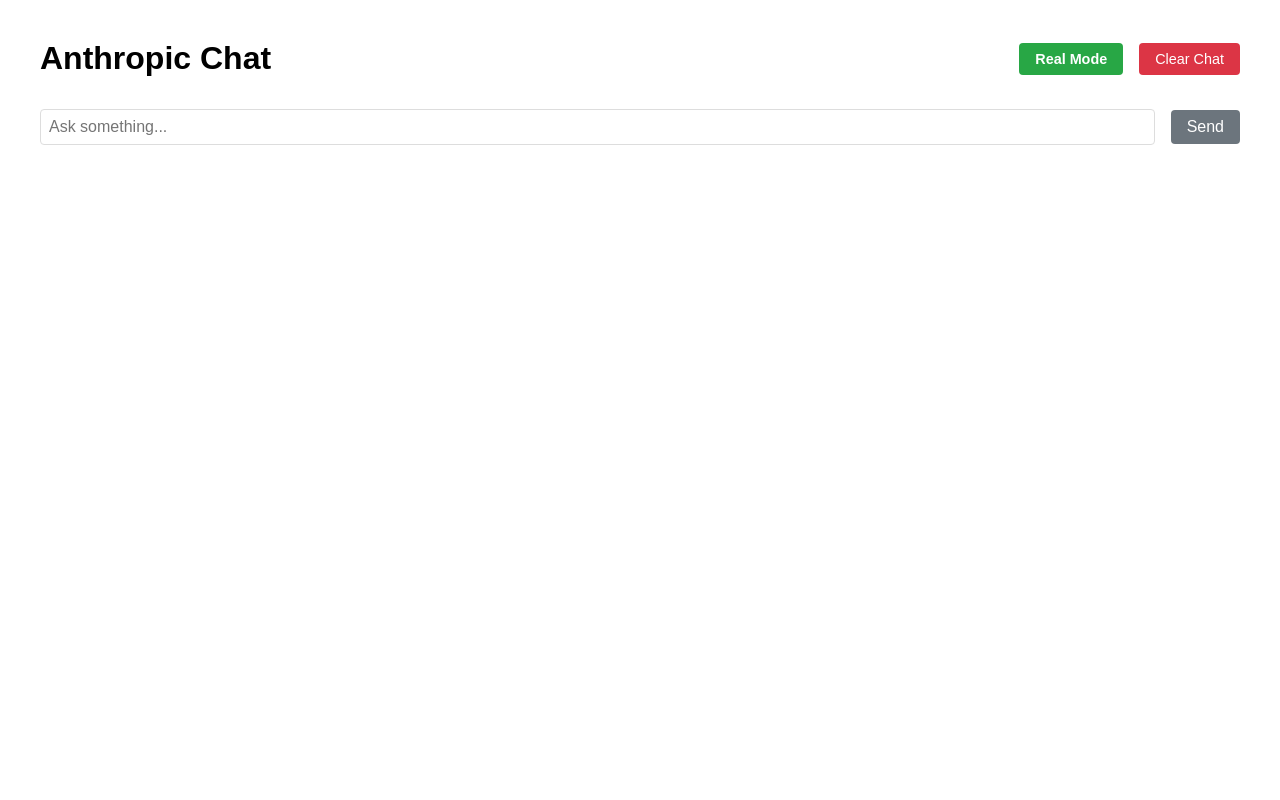
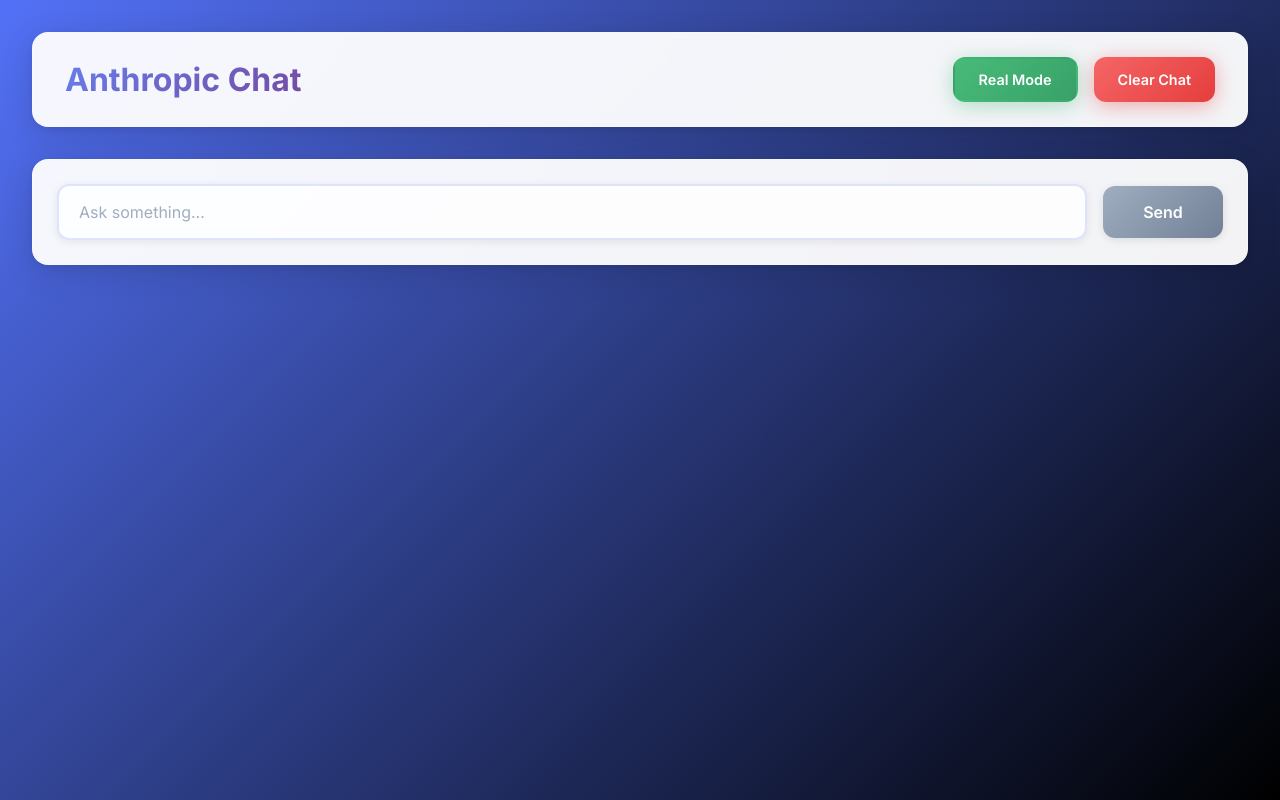
Before and after one commit to josuemj/mcp-llm-client, a React (Vite) app: page / in a window 1280 px wide. Built offline with nearby package versions, Linux system fonts and the light colour scheme; no server answers.

Commit message:
feat: enhance styling and layout for improved UI/UX in App.css and index.css

```diff
--- a/src/App.css
+++ b/src/App.css
@@ -1,18 +1,37 @@
 .app-container {
   margin: 0 auto;
   padding: 2rem;
-  font-family: Arial, sans-serif;
+  font-family: "Inter", "Segoe UI", "Roboto", -apple-system, BlinkMacSystemFont,
+    sans-serif;
+  background: linear-gradient(135deg, #5371f7 0%, #000000 100%);
+  min-height: 100vh;
+  box-sizing: border-box;
+  display: flex;
+  flex-direction: column;
+  gap: 2rem;
 }
 
 .header {
   display: flex;
   justify-content: space-between;
   align-items: center;
-  margin-bottom: 2rem;
+  background: rgba(255, 255, 255, 0.95);
+  padding: 1.5rem 2rem;
+  border-radius: 16px;
+  box-shadow: 0 8px 32px rgba(0, 0, 0, 0.12), 0 2px 8px rgba(0, 0, 0, 0.08);
+  backdrop-filter: blur(10px);
+  border: 1px solid rgba(255, 255, 255, 0.2);
 }
 
 .header h1 {
   margin: 0;
+  color: #2d3748;
+  font-size: 2rem;
+  font-weight: 700;
+  background: linear-gradient(135deg, #667eea 0%, #764ba2 100%);
+  -webkit-background-clip: text;
+  -webkit-text-fill-color: transparent;
+  background-clip: text;
 }
 
 .header-buttons {
@@ -21,44 +40,60 @@
 }
 
 .test-button {
-  padding: 0.5rem 1rem;
+  padding: 0.75rem 1.5rem;
   border: none;
-  border-radius: 4px;
+  border-radius: 12px;
   cursor: pointer;
   font-size: 0.9rem;
   font-weight: 600;
+  font-family: inherit;
+  transition: all 0.3s ease;
+  box-shadow: 0 4px 12px rgba(0, 0, 0, 0.15);
+  border: 2px solid transparent;
 }
 
 .test-button.test-mode {
-  background-color: #ffc107;
-  color: #212529;
+  background: linear-gradient(135deg, #ffd700, #ffc107);
+  color: #2d3748;
+  box-shadow: 0 4px 20px rgba(255, 193, 7, 0.4);
 }
 
 .test-button.real-mode {
-  background-color: #28a745;
+  background: linear-gradient(135deg, #48bb78, #38a169);
   color: white;
+  box-shadow: 0 4px 20px rgba(72, 187, 120, 0.4);
 }
 
 .test-button:hover.test-mode {
-  background-color: #e0a800;
+  background: linear-gradient(135deg, #e6c200, #e0a800);
+  transform: translateY(-2px);
+  box-shadow: 0 6px 25px rgba(255, 193, 7, 0.5);
 }
 
 .test-button:hover.real-mode {
-  background-color: #218838;
+  background: linear-gradient(135deg, #38a169, #2f855a);
+  transform: translateY(-2px);
+  box-shadow: 0 6px 25px rgba(72, 187, 120, 0.5);
 }
 
 .clear-button {
-  padding: 0.5rem 1rem;
-  background-color: #dc3545;
+  padding: 0.75rem 1.5rem;
+  background: linear-gradient(135deg, #f56565, #e53e3e);
   color: white;
   border: none;
-  border-radius: 4px;
+  border-radius: 12px;
   cursor: pointer;
   font-size: 0.9rem;
+  font-weight: 600;
+  font-family: inherit;
+  transition: all 0.3s ease;
+  box-shadow: 0 4px 20px rgba(229, 62, 62, 0.4);
 }
 
 .clear-button:hover {
-  background-color: #c82333;
+  background: linear-gradient(135deg, #e53e3e, #c53030);
+  transform: translateY(-2px);
+  box-shadow: 0 6px 25px rgba(229, 62, 62, 0.5);
 }
 
 .input-section {
@@ -66,64 +101,131 @@
   display: flex;
   gap: 1rem;
   align-items: center;
+  background: rgba(255, 255, 255, 0.95);
+  padding: 1.5rem;
+  border-radius: 16px;
+  box-shadow: 0 8px 32px rgba(0, 0, 0, 0.12), 0 2px 8px rgba(0, 0, 0, 0.08);
+  backdrop-filter: blur(10px);
+  border: 1px solid rgba(255, 255, 255, 0.2);
 }
 
 .input-section input {
   flex: 1;
-  padding: 0.5rem;
-  border: 1px solid #ddd;
-  border-radius: 4px;
+  padding: 1rem 1.25rem;
+  border: 2px solid rgba(102, 126, 234, 0.2);
+  border-radius: 12px;
   font-size: 1rem;
+  font-family: inherit;
+  background: rgba(255, 255, 255, 0.8);
+  color: #2d3748;
+  transition: all 0.3s ease;
+  box-shadow: 0 2px 8px rgba(0, 0, 0, 0.08);
+}
+
+.input-section input:focus {
+  outline: none;
+  border-color: #667eea;
+  box-shadow: 0 0 0 3px rgba(102, 126, 234, 0.1), 0 4px 12px rgba(0, 0, 0, 0.15);
+  transform: translateY(-1px);
+}
+
+.input-section input::placeholder {
+  color: #a0aec0;
 }
 
 .input-section button {
-  padding: 0.5rem 1rem;
-  background-color: #007bff;
+  padding: 1rem 2rem;
+  background: linear-gradient(135deg, #667eea 0%, #764ba2 100%);
   color: white;
   border: none;
-  border-radius: 4px;
+  border-radius: 12px;
   cursor: pointer;
   font-size: 1rem;
+  font-weight: 600;
+  font-family: inherit;
+  transition: all 0.3s ease;
+  box-shadow: 0 4px 20px rgba(102, 126, 234, 0.4);
+  min-width: 120px;
 }
 
 .input-section button:hover:not(:disabled) {
-  background-color: #0056b3;
+  background: linear-gradient(135deg, #5a67d8 0%, #6b46c1 100%);
+  transform: translateY(-2px);
+  box-shadow: 0 6px 25px rgba(102, 126, 234, 0.5);
 }
 
 .input-section button:disabled {
-  background-color: #6c757d;
+  background: linear-gradient(135deg, #a0aec0 0%, #718096 100%);
   cursor: not-allowed;
+  transform: none;
+  box-shadow: 0 2px 8px rgba(0, 0, 0, 0.1);
 }
 
 .error-message {
-  background-color: #f8d7da;
-  color: #721c24;
-  padding: 1rem;
-  border-radius: 4px;
+  background: linear-gradient(
+    135deg,
+    rgba(245, 101, 101, 0.1),
+    rgba(229, 62, 62, 0.1)
+  );
+  color: #c53030;
+  padding: 1.25rem 1.5rem;
+  border-radius: 12px;
   margin-bottom: 1rem;
-  border: 1px solid #f5c6cb;
+  border: 2px solid rgba(229, 62, 62, 0.2);
+  box-shadow: 0 4px 12px rgba(229, 62, 62, 0.15);
+  backdrop-filter: blur(10px);
+  font-weight: 500;
+}
+
+.error-message strong {
+  color: #9b2c2c;
 }
 
 .response-section {
-  background-color: #f8f9fa;
-  padding: 1rem;
-  border-radius: 4px;
-  border: 1px solid #dee2e6;
+  background: rgba(255, 255, 255, 0.95);
+  padding: 1.5rem;
+  border-radius: 16px;
+  border: 1px solid rgba(255, 255, 255, 0.2);
+  box-shadow: 0 8px 32px rgba(0, 0, 0, 0.12), 0 2px 8px rgba(0, 0, 0, 0.08);
+  backdrop-filter: blur(10px);
 }
 
 .llm-wrapper {
-  background-color: #f8f9fa;
-  padding: 1rem;
-  border-radius: 4px;
-  border: 1px solid #dee2e6;
+  background: rgba(255, 255, 255, 0.95);
+  padding: 1.5rem;
+  border-radius: 20px;
+  border: 1px solid rgba(255, 255, 255, 0.2);
   display: flex;
   width: 100%;
-  gap: 1rem;
+  gap: 1.5rem;
   box-sizing: border-box;
   height: 80vh;
+  box-shadow: 0 20px 60px rgba(0, 0, 0, 0.15), 0 8px 32px rgba(0, 0, 0, 0.08);
+  backdrop-filter: blur(15px);
+  position: relative;
+  overflow: hidden;
+}
+
+.llm-wrapper::before {
+  content: "";
+  position: absolute;
+  top: 0;
+  left: 0;
+  right: 0;
+  height: 1px;
+  background: linear-gradient(
+    90deg,
+    transparent,
+    rgba(102, 126, 234, 0.3),
+    transparent
+  );
 }
 
 .llm-wrapper > * {
   flex: 1;
   min-width: 0;
+  background: rgba(255, 255, 255, 0.6);
+  border-radius: 12px;
+  border: 1px solid rgba(102, 126, 234, 0.1);
+  box-shadow: 0 4px 12px rgba(0, 0, 0, 0.08);
 }
--- a/src/index.css
+++ b/src/index.css
@@ -0,0 +1,23 @@
+@import url('https://fonts.googleapis.com/css2?family=Inter:wght@300;400;500;600;700;800&display=swap');
+
+:root {
+  font-synthesis: none;
+  text-rendering: optimizeLegibility;
+  -webkit-font-smoothing: antialiased;
+  -moz-osx-font-smoothing: grayscale;
+}
+
+* {
+  box-sizing: border-box;
+}
+
+body {
+  margin: 0;
+  padding: 0;
+  min-height: 100vh;
+  font-family: 'Inter', 'Segoe UI', 'Roboto', -apple-system, BlinkMacSystemFont, sans-serif;
+}
+
+#root {
+  min-height: 100vh;
+}
```
